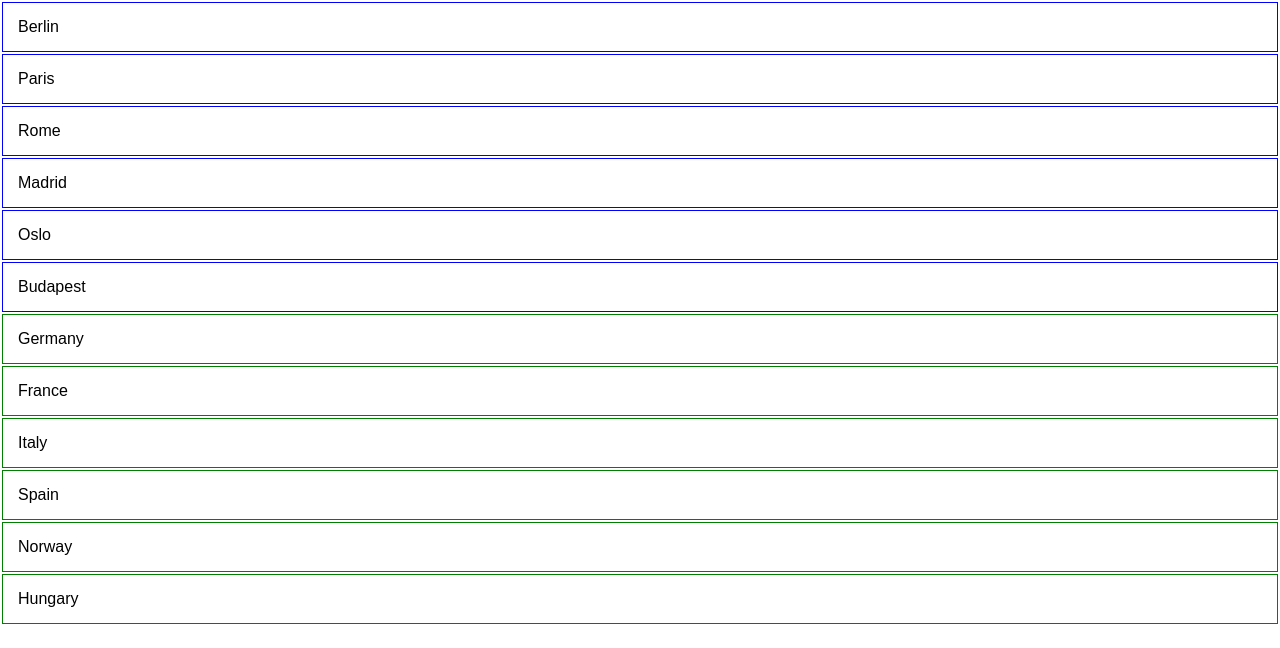
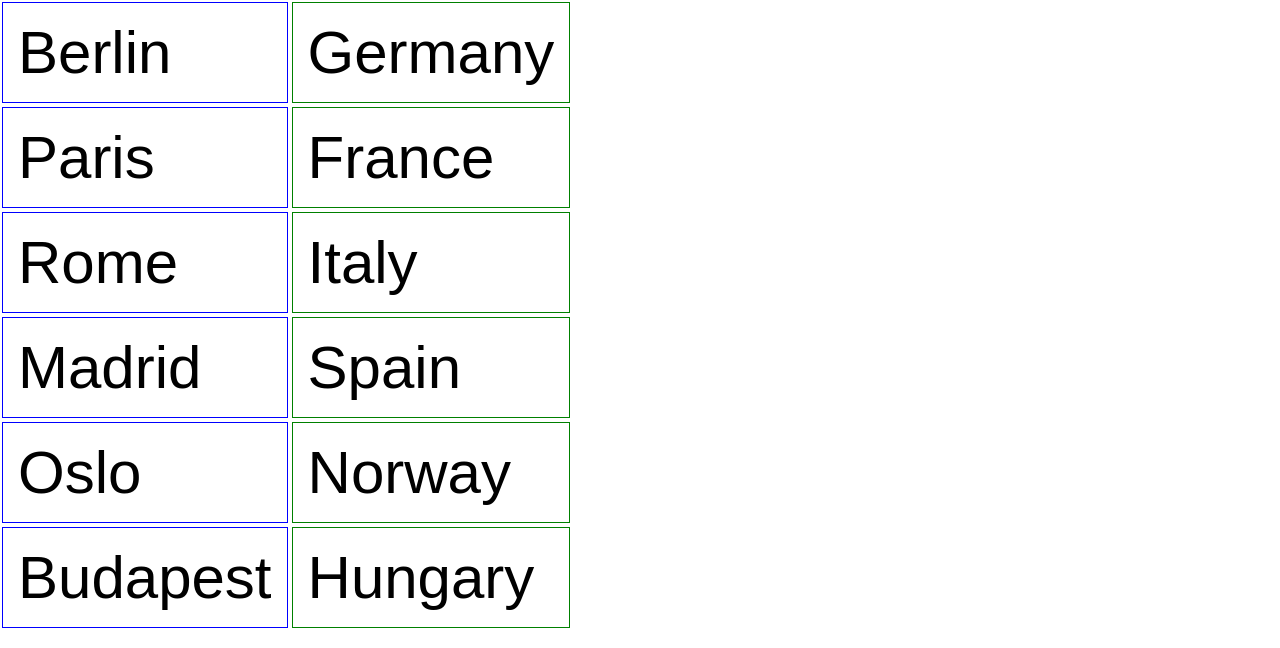
Before and after one commit to Aleks339/geo-react-epam, a React (Create React App) app: page / in a window 1280 px wide. Shown: the top 648 px of the page. Built offline with nearby package versions, Linux system fonts and the light colour scheme.

Commit message:
styles are corrected

```diff
--- a/public/index.html
+++ b/public/index.html
@@ -10,6 +10,7 @@
     -->
     <link rel="manifest" href="manifest.json">
     <link rel="shortcut icon" href="favicon.ico">
+    <link rel="stylesheet" href="styles.css">
     <!--
       Notice the use of %PUBLIC_URL% in the tags above.
       It will be replaced with the URL of the `public` folder during the build.
--- /dev/null
+++ b/public/styles.css
@@ -0,0 +1,29 @@
+.quiz_wrapper{
+    display: flex;
+    flex-direction: row;
+}
+.quiz {
+    display: flex;
+    flex-direction: column;
+    font-size: 60px;
+    justify-content: space-around;
+    cursor: pointer;
+}
+.quiz_capitals {
+    color: green;
+}
+.quiz_countries {
+    color: blue;
+}
+.quiz_capitals__capital {
+    padding: 15px;
+    margin: 2px;
+    border:1px solid blue;
+    cursor: pointer;
+}
+.quiz_countries__country {
+    padding: 15px;
+    margin: 2px;
+    border:1px solid green;
+    cursor: pointer;
+}
--- a/src/App.js
+++ b/src/App.js
@@ -1,31 +1,7 @@
 import React from 'react';
 import ReactDOM from 'react-dom';
 
-const quiz = {
-    display: 'flex',
-    flexDirection: 'row',
-    fontSize: '60px',
-    justifyContent: 'space-around',
-    cursor: 'pointer'
-};
-const quiz_capitals = {
-    color: 'green'
-};
-const quiz_countries = {
-    color: 'blue'
-};
-const quiz_capitals__capital = {
-    padding: '15px',
-    margin: '2px',
-    border:'1px solid blue',
-    cursor: 'pointer'
-}
-const quiz_countries__country = {
-    padding: '15px',
-    margin: '2px',
-    border:'1px solid green',
-    cursor: 'pointer'
-}
+
 
 //let countryOnClick;
 //let capitalOnClick;
@@ -58,45 +34,45 @@ class App extends React.Component{
         return {
             countries: this.state.countries,
             capitals: this.state.capitals
-        };
+        }
     }
     state = {
        countries: [{name: 'Germany', id: 1}, {name: 'France', id: 2}, {name: 'Italy', id: 3}, {name: 'Spain', id: 4}, {name: 'Norway', id: 5}, {name: 'Hungary', id: 6}],
        capitals: [{name: 'Berlin', id: 1}, {name: 'Paris', id: 2}, {name: 'Rome', id: 3}, {name: 'Madrid', id: 4}, {name: 'Oslo', id: 5}, {name: 'Budapest', id: 6}],
     }
     render(){
-        let countries = this.state.countries;
-        let capitals = this.state.capitals;
-        let ramdomCountry = countries[Math.floor(Math.random() * countries.length)];
-        let ramdomCapital = capitals[Math.floor(Math.random() * capitals.length)];
-        let isSelected = (countries.id === capitals.id);
-        let style = {
-            'background-color': '',
-            'display': ''
-        };
-        let handleEvent = function(){
-            if (isSelected == true) {
-                style = {
-                    'display': 'none'
-                }
-            }
-        }
+//        let countries = this.state.countries;
+//        let capitals = this.state.capitals;
+//        let ramdomCountry = countries[Math.floor(Math.random() * countries.length)];
+//        let ramdomCapital = capitals[Math.floor(Math.random() * capitals.length)];
+//        let isSelected = (countries.id === capitals.id);
+//        let style = {
+//            'background-color': '',
+//            'display': ''
+//        };
+//        let handleEvent = function(){
+//            if (isSelected == true) {
+//                style = {
+//                    'display': 'none'
+//                }
+//            }
+//        }
         return (
-          <div>
+          <div className = 'quiz_wrapper'>
+            <div className = 'quiz'>
               {this.state.capitals.map((capital)=> {
                return (
-                    <div>
-                        <Capital name={capital.name} id={capital.id}/>
-                    </div>
+                     <Capital className = 'quiz_capitals quiz' name={capital.name} id={capital.id} key = {capital.id}/>
                 )
              })}
+            </div>
+            <div className = 'quiz'>
              {this.state.countries.map((country)=> {
                return (
-                    <div>
-                        <Country name={country.name} id={country.id} />
-                    </div>
+                     <Country className = 'quiz_countries quiz' name={country.name} id={country.id}  key = {country.id}/>
                 )
              })}
+            </div>
         </div>
        )
     }
@@ -105,7 +81,7 @@ class App extends React.Component{
 class Country extends React.Component {
   render() {
     return (
-        <div style = {quiz_countries__country} onClick={this.handleEvent} data-id = {this.props.id}>{this.props.name}</div>
+        <div className = 'quiz_countries__country' onClick={this.handleEvent} data-id = {this.props.id}>{this.props.name}</div>
     )
   }
 }
@@ -113,7 +89,7 @@ class Country extends React.Component {
 class Capital extends React.Component {
   render() {
     return (
-        <div style = {quiz_capitals__capital} onClick={this.handleEvent} data-id = {this.props.id}>{this.props.name}</div>
+        <div className = 'quiz_capitals__capital' onClick={this.handleEvent} data-id = {this.props.id}>{this.props.name}</div>
     )
   }
 }
```
